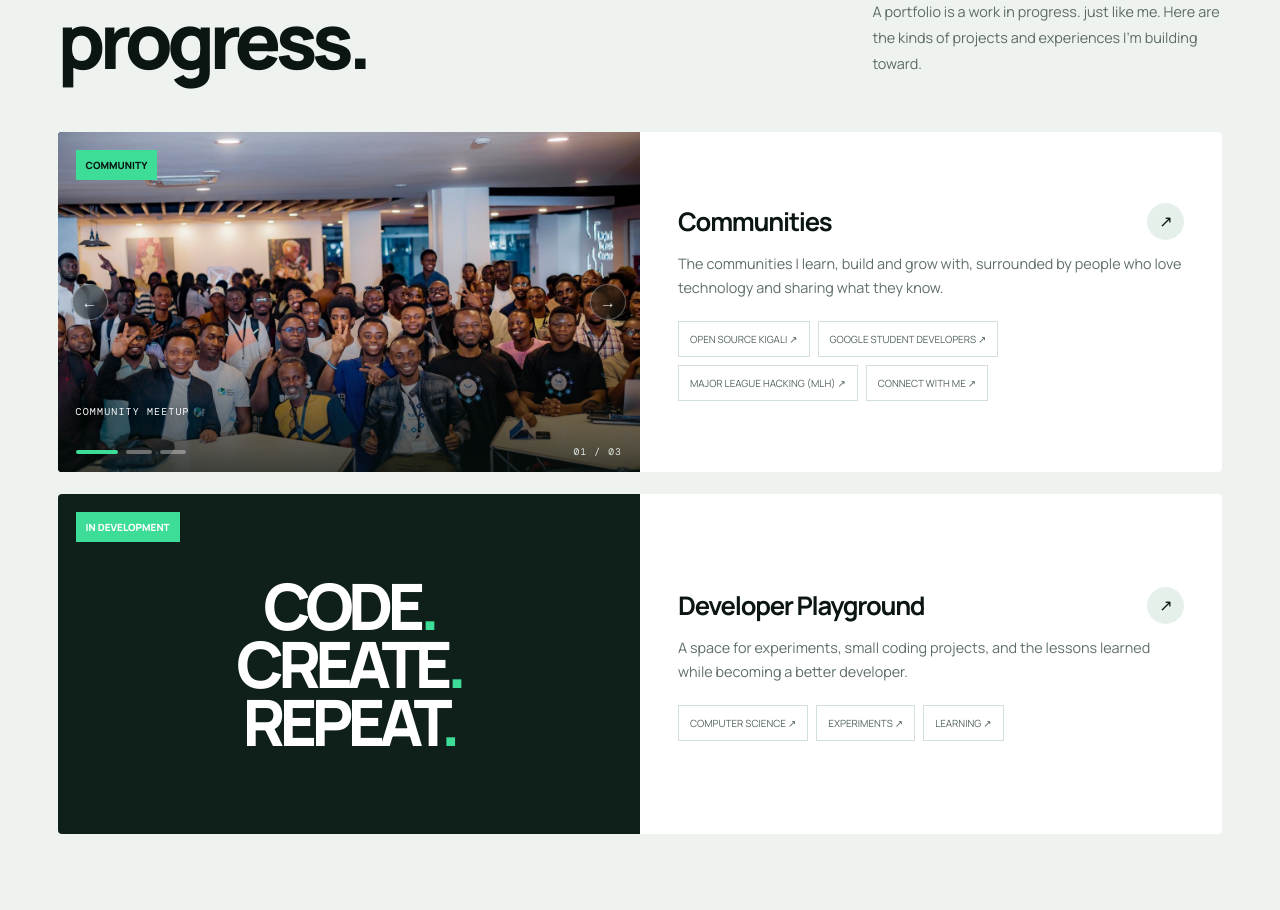
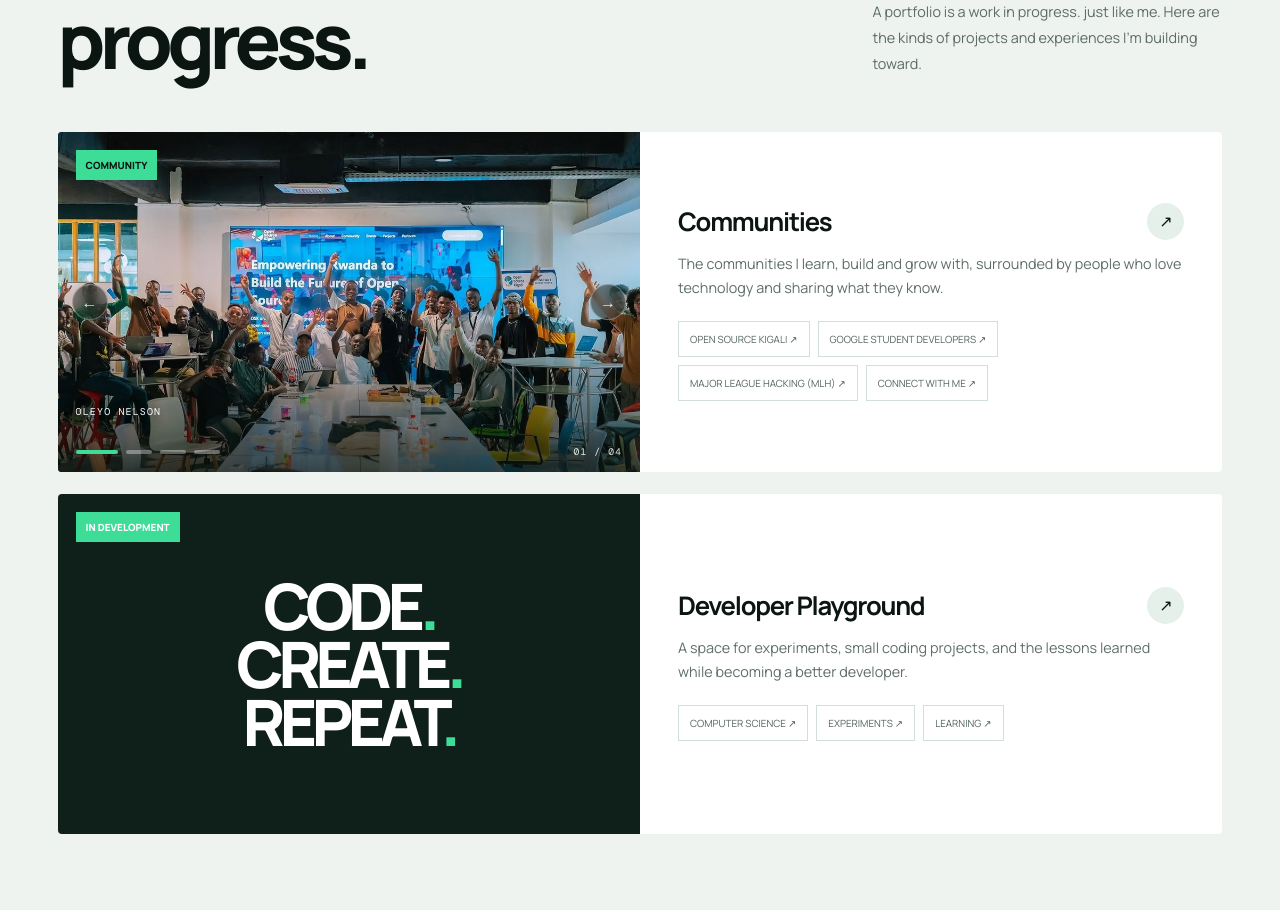
Before and after one commit to Onel45/my-portfolio, a React (Vite) app: page / in a window 1280 px wide. Shown: the part 2616-3526 px from the top of the page. Built offline with nearby package versions, Linux system fonts and the light colour scheme.

Commit message:
slide show update

```diff
--- a/src/components/Projects.jsx
+++ b/src/components/Projects.jsx
@@ -3,11 +3,13 @@ import Slideshow from './Slideshow.jsx';
 import { communityTags, playgroundTags, work } from '../data.js';
 
 const shots = import.meta.glob('../assets/community/*.jpg', { eager: true, import: 'default' });
+const BASE = import.meta.env.BASE_URL;
 const slides = [
+  { src: BASE + 'me.jpg', caption: 'Oleyo Nelson', alt: 'Oleyo Nelson' },
   { n: 1, caption: 'Community meetup', alt: 'A large group of developers posing together at an Open Source Kigali meetup' },
   { n: 2, caption: 'Talk on WikiSuite', alt: 'A speaker presenting WikiSuite at an Open Source Kigali session' },
   { n: 3, caption: 'Group photo', alt: 'Open Source Kigali community members gathered outside a building next to the community banner' },
-].map((s) => ({ ...s, src: shots['../assets/community/community-' + s.n + '.jpg'] }));
+].map((s) => (s.n ? { ...s, src: shots['../assets/community/community-' + s.n + '.jpg'] } : s));
 
 function TagLink({ text, href, ext }) {
   return <a href={href} {...(ext ? { target: '_blank', rel: 'noopener' } : {})}>{text}</a>;
```
